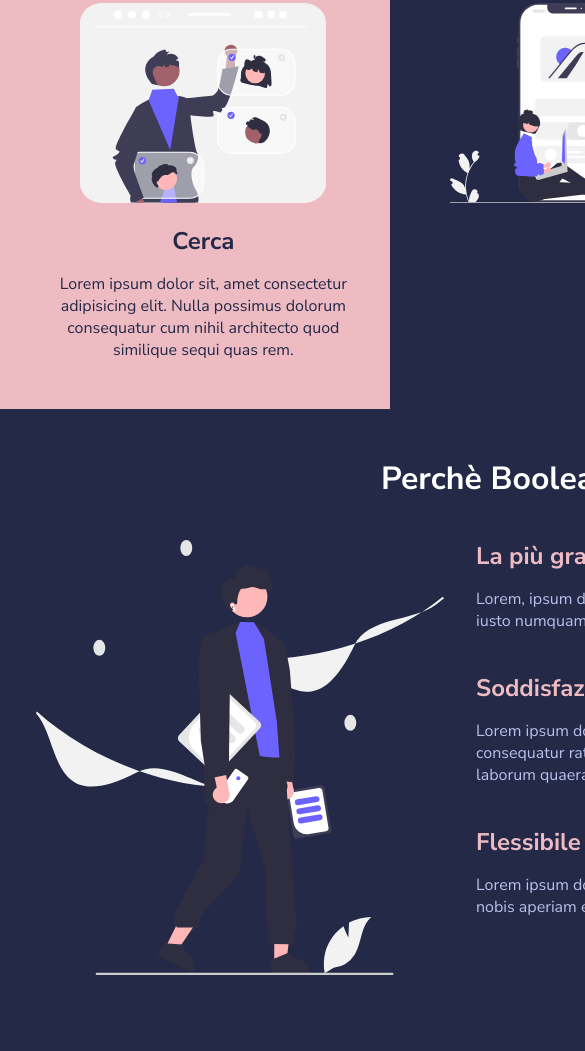
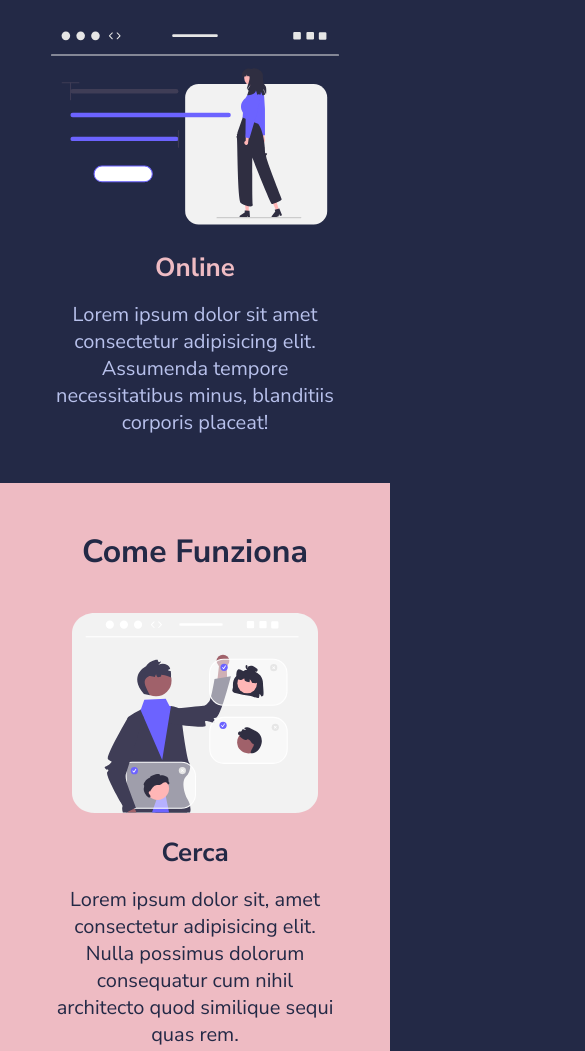
Before and after one commit to Bilobra/html-css-resp-wannabe, a plain HTML site: page index.html in a window 390 px wide. Shown: the part 723-1774 px from the top of the page, 585 px wide, since content can reach past the window. Before the commit the page ends 1752 px from the top, so only its background shows below. Drawn offline with Linux system fonts and the light colour scheme.

Commit message:
tablet + mobile

```diff
--- a/css/media.css
+++ b/css/media.css
@@ -0,0 +1,65 @@
+/* versione Tablet max 768 */
+
+@media screen and (max-width:768px){
+   .site-header h1{
+    margin: 0 auto;
+   }
+
+   .container{
+    max-width: 100%;
+    margin: 0 auto;
+    padding: 0px 47px;
+   }
+}
+
+
+
+
+
+/* versione Mobile max 480 */
+@media screen and (max-width:480px){
+    .container{
+        max-width:100%;
+        margin: 0 auto;
+        padding: 47px 35px;
+    }
+
+    .site-header h1{
+        font-size: 3rem;
+    }
+
+    .row{
+     flex-direction: column;
+     gap: 60px;
+
+    }
+
+    .lessons .col, .steps .col, .why-us .col{
+        width: 100%;
+    }
+
+    .why-us .text-center{
+        padding: 0 20px;
+    }
+    .why-us{
+        background-color: rgb(34, 34, 34);
+        margin-bottom:0;
+        margin-top: 0;
+        padding-bottom: 100px;
+    }
+
+    .steps{
+        margin-bottom:0;
+        margin-top: 0;
+        padding: 0;
+    }
+
+    p{
+        font-size: 20px;
+    }
+    h3{
+        font-size: 26px;
+    }
+
+
+}
--- a/index.html
+++ b/index.html
@@ -2,8 +2,8 @@
 <html>
     <head>
         <meta charset="utf-8" />
-        <meta name=“viewport” content=“width=device-width, initial-scale=1.0”>
-        <title>Boolean Academy</title>
+        <meta name="viewport" content="width=device-width, initial-scale=1.0">
+         <title>Boolean Academy</title>
         <!-- Fonts -->
         <link
             href="https://fonts.googleapis.com/css2?family=Nunito+Sans:wght@400;700&display=swap"
@@ -11,7 +11,7 @@
         />
         <!-- Main Styles -->
         <link rel="stylesheet" href="./css/style.css" />
-        <link rel="stylesheet" href="css/media.css">
+        <link rel="stylesheet" href="./css/media.css">
 
     </head>
     <body>
```
